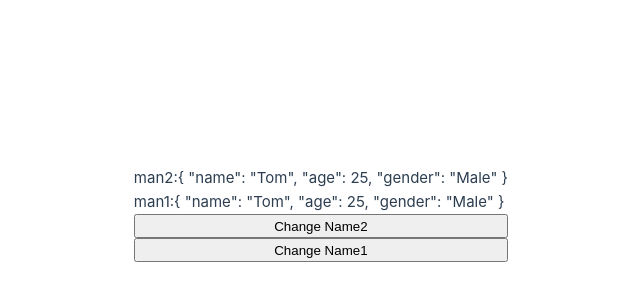
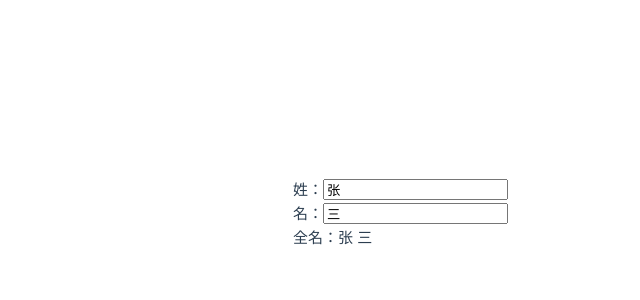
Before and after one commit to LTisme/vue3-vite-TS-pinia-electron, a Vue app: page / in a window 1280 px wide. Shown: the part 186-486 px from the top of the page, without its empty margins (132-772 px from the left). Built offline with nearby package versions, Linux system fonts and the light colour scheme; the HTML template or start-up script is replaced by a standard one.

Commit message:
第9章 computed属性的两种写法——选项式和函数式的异同

```diff
--- a/src/App.vue
+++ b/src/App.vue
@@ -1,56 +1,46 @@
 <template>
 
-  <div>man2:{{ man2 }}</div>
-  <br>
-  <div>man1:{{ man1 }}</div>
-  <br>
-  <button @click="changeName2">Change Name2</button>
-  <br>
-  <button @click="changeName1">Change Name1</button>
-  <br>
+  <div>
+    <div>
+      姓：<input v-model="firstName" type="text" />
+    </div>
+    <div>
+      名：<input v-model="lastName" type="text" />
+    </div>
+    <div>
+      全名：{{ name }}
+    </div>
+    <!-- <div>
+      <button @click="changeName">修改名字</button>
+    </div> -->
+  </div>
 
 </template>
 
 <script setup lang='ts'>
 
-  import { toRef, reactive, toRefs, toRaw } from 'vue';
+  import { ref, computed } from 'vue';
 
-  const man1 = { name: 'Tom', age: 25, gender: 'Male' }
-  const man2 = reactive({ name: 'Tom', age: 25, gender: 'Male' })
+  let firstName = ref('张');
+  let lastName = ref('三');
 
-  const changeName2 = () => {
-    man2.name = 'Jerry';
-    console.log(toRaw(man2))
-  }
-  const changeName1 = () => {
-    man1.name = 'Jerry';
-    console.log(toRaw(man1))
-  }
-
-  // 手写toRefs源码
-  const myToRefs = <T extends object>(obj: T) => {
-    // 创建一个空对象
-    const map: any = {}
-    // 遍历传入的对象的属性
-    for (const key in obj) {
-      // 判断属性是否是对象自身的属性
-      if (obj.hasOwnProperty(key)) {
-        // 将属性转换为响应式对象，并将key-属性键值对添加到map对象中
-        map[key] = toRef(obj, key)
-      }
-    }
-    return map
-  }
-
-  let { name, age, gender } = myToRefs(man2) // 转换为响应式对象
-  // let { name, age, gender } = myToRefs(man1) // 由于man1是普通对象，所以不能转换为响应式对象，只能使用普通的解构赋值
-  // let { name, age, gender } = toRefs(man2)
-
-  console.log("man-series", name, age, gender)
-  console.log(man1, toRaw(man1))
-  console.log(man2, toRaw(man2))
-  // console.log("man1", name1, age1, gender1)
-  // console.log("man3", name.value, age.value, gender.value)
+  // 1、选项式写法，支持一个对象传入get函数及set函数，来自定义操作
+  // let name = computed<string>({
+  //   get() {
+  //     return `${firstName.value} ${lastName.value}`;
+  //   },
+  //   // .value属性一旦被改变，set函数就会被调用
+  //   // 这里的newVal是修改后的新值
+  //   set(newVal: string) {
+  //     console.log(`newVal: ${newVal}`);
+  //     [firstName.value, lastName.value] = newVal.split('-');
+  //   }
+  // })
+  // 2、函数式写法，方便，但是不支持值修改
+  let name = computed(() => `${firstName.value} ${lastName.value}`);
+  // const changeName = () => {
+  //   name.value = `小小小小-鸟`
+  // }
 
 </script>
 
```
